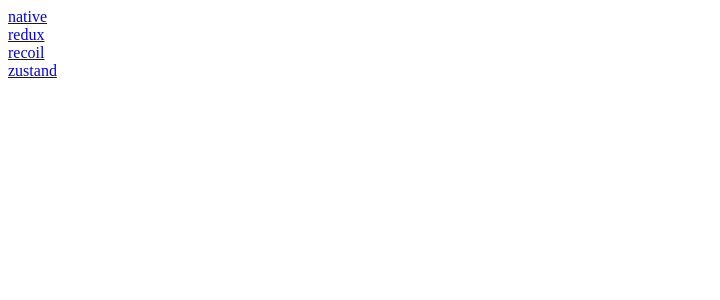
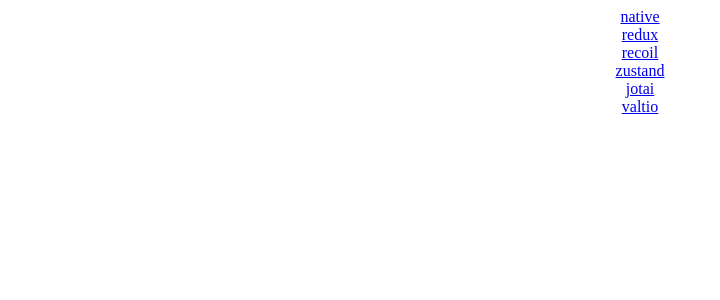
Before and after one commit to hwasurr/compare-state-management-libraries, a Next.js app: page / in a window 1280 px wide. Shown: the top 300 px of the page, without its empty margins (0-720 px from the left). Built offline with nearby package versions, Linux system fonts and the light colour scheme.

Commit message:
Add: create pages and format

```diff
--- a/package.json
+++ b/package.json
@@ -15,11 +15,14 @@
   },
   "dependencies": {
     "@reduxjs/toolkit": "^1.5.1",
+    "jotai": "^0.16.4",
     "next": "latest",
     "react": "^17.0.1",
     "react-dom": "^17.0.1",
+    "react-query": "^3.16.0",
     "react-redux": "^7.2.4",
     "recoil": "^0.2.0",
+    "valtio": "^1.0.4",
     "zustand": "^3.5.0"
   },
   "devDependencies": {
@@ -31,7 +34,7 @@
     "@typescript-eslint/parser": "^4.14.2",
     "babel-jest": "^26.6.3",
     "eslint": "^7.19.0",
-    "eslint-config-prettier": "^7.2.0",
+    "eslint-config-prettier": "^8.3.0",
     "eslint-plugin-prettier": "^3.4.0",
     "eslint-plugin-react": "^7.19.0",
     "husky": "^4.2.3",
--- a/pages/_app.tsx
+++ /dev/null
@@ -1,9 +0,0 @@
-import { RecoilRoot } from 'recoil';
-
-export default function MyApp({ Component, pageProps }) {
-  return (
-    <RecoilRoot>
-      <Component {...pageProps} />
-    </RecoilRoot>
-  );
-}
--- a/pages/index.tsx
+++ b/pages/index.tsx
@@ -8,11 +8,22 @@
       <link rel="icon" href="/favicon.ico" />
     </Head>
 
-    <div style={{ display: 'flex', flexDirection: 'column' }}>
+    <div
+      style={{
+        display: 'flex',
+        flexDirection: 'column',
+        margin: '0 auto',
+        maxWidth: 600,
+        justifyContent: 'center',
+        alignItems: 'center',
+      }}
+    >
       <Link href="/native">native</Link>
       <Link href="/redux">redux</Link>
       <Link href="/recoil">recoil</Link>
       <Link href="/zustand">zustand</Link>
+      <Link href="/jotai">jotai</Link>
+      <Link href="/valtio">valtio</Link>
     </div>
   </div>
 );
--- a/pages/zustand.tsx
+++ b/pages/zustand.tsx
@@ -7,15 +7,13 @@
 function zustand(): React.ReactElement {
   return (
     <Layout>
-
       <TodoSearchBox />
 
       <TodoList />
 
       <TodoOverview />
-
     </Layout>
   );
 }
 
-export default zustand
+export default zustand;
```
Also changed, not shown: pages/jotai.tsx (added, +19 -0 lines), pages/recoil.tsx (+8 -5 lines), pages/redux.tsx (+6 -6 lines), pages/valtio.tsx (added, +19 -0 lines), .eslintrc.json, 1 other file (tests, documents, lock files or other folders).
